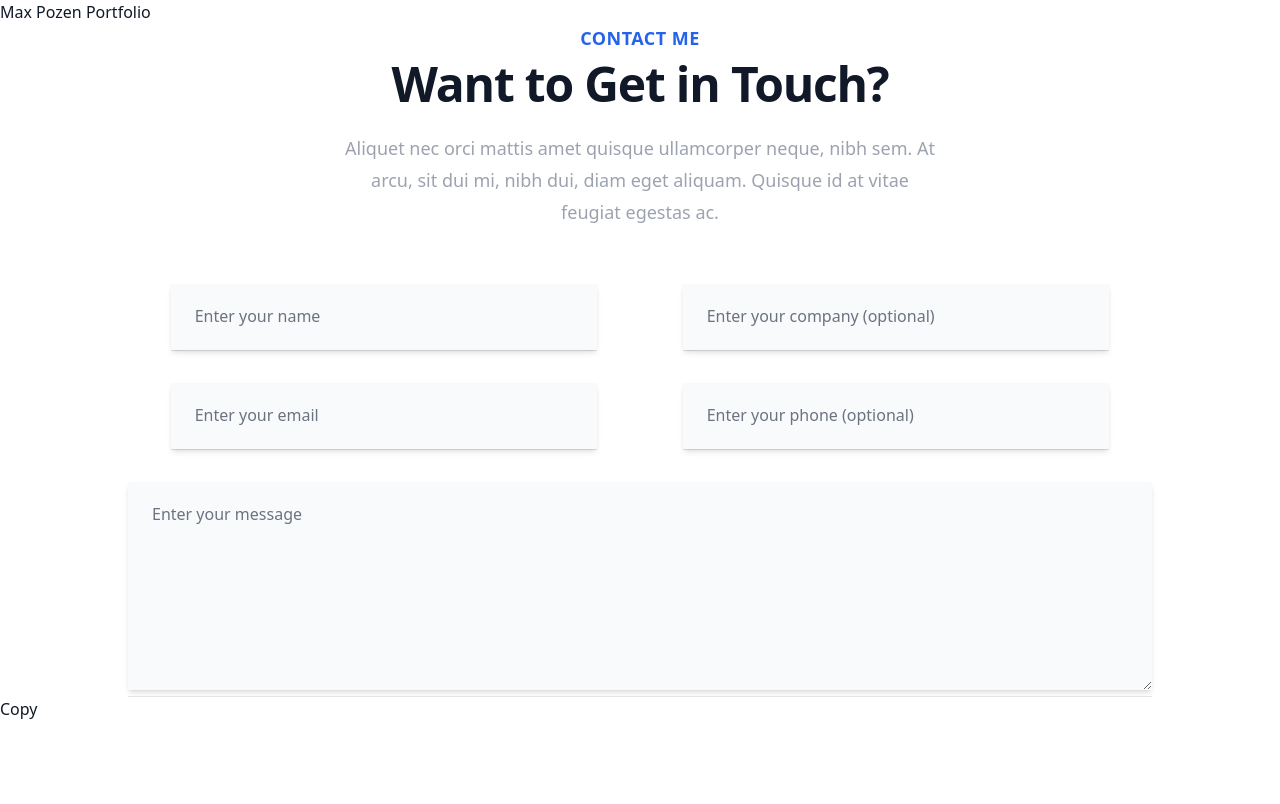
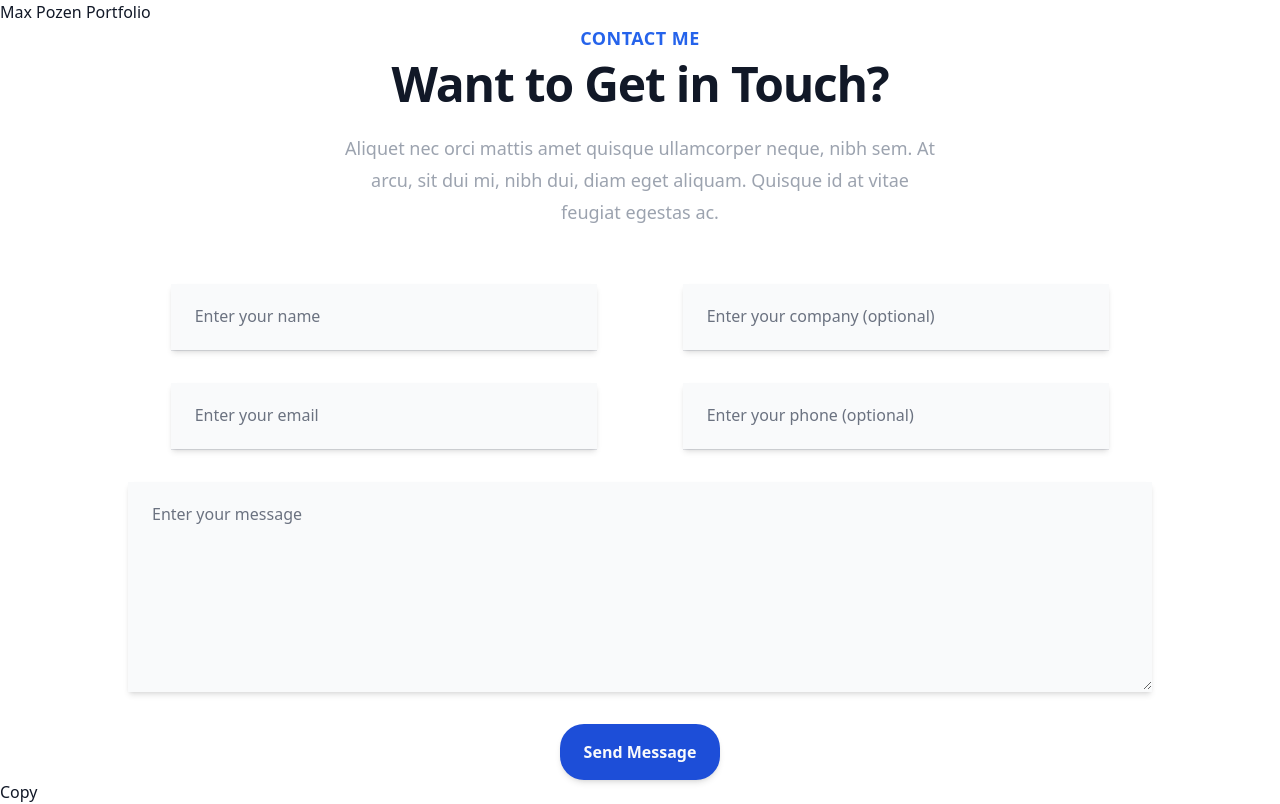
Before and after one commit to ConsDotPy/arq-yami-portfolio, a Next.js app: page / in a window 1280 px wide. Built offline with nearby package versions, Linux system fonts and the light colour scheme.

Commit message:
Update ContactForm.js

```diff
--- a/components/home/ContactForm.js
+++ b/components/home/ContactForm.js
@@ -28,12 +28,10 @@ const ContactForm = () => {
             required
           />
         </div>
-
         {/* Company */}
         <label htmlFor="company" className="sr-only">
           Company
         </label>
-
         <div className="mt-1 border-b border-gray-200 focus-within:border-blue-600 w-5/12">
           <input
             type="text"
@@ -43,7 +41,6 @@ const ContactForm = () => {
             placeholder="Enter your company (optional)"
           />
         </div>
-
         {/* Email */}
         <label htmlFor="email" className="sr-only">
           Email
@@ -58,12 +55,10 @@ const ContactForm = () => {
             required
           />
         </div>
-
         {/* Phone */}
         <label htmlFor="phone" className="sr-only">
           Phone
         </label>
-
         <div className="mt-1 border-b border-gray-200 focus-within:border-blue-600 w-5/12">
           <input
             type="tel"
@@ -73,22 +68,24 @@ const ContactForm = () => {
             placeholder="Enter your phone (optional)"
           />
         </div>
-
         {/* Message */}
         <label htmlFor="message" className="sr-only">
           Message
         </label>
-
-        <div className="mt-1 border-b border-gray-200 focus-within:border-blue-600 w-full">
         <textarea
           name="message"
           id="message"
           cols="15"
           rows="7"
-            className="shadow-md py-5 px-6 border-0 w-full border-transparent bg-gray-50 focus:border-blue-600 focus:ring-0 sm:text-base font-medium focus:shadow-lg"
+          className="shadow-md py-5 px-6 border-0 border-b-2 w-full border-transparent bg-gray-50 focus:border-blue-600 focus:ring-0 sm:text-base font-medium focus:shadow-lg"
           placeholder="Enter your message"
+          required
         ></textarea>
-        </div>
+
+        {/* Submit Btn */}
+        <button className="bg-blue-700 hover:bg-blue-900 mx-auto shadow-md hover:shadow-lg active:shadow-sm active:bg-blue-600 focus:bg-blue-900 focus:shadow-lg px-6 py-4 font-semibold text-gray-50 rounded-3xl">
+          Send Message
+        </button>
       </form>
     </article>
   );
```
Lines whose indentation alone changed are shown as unchanged.
